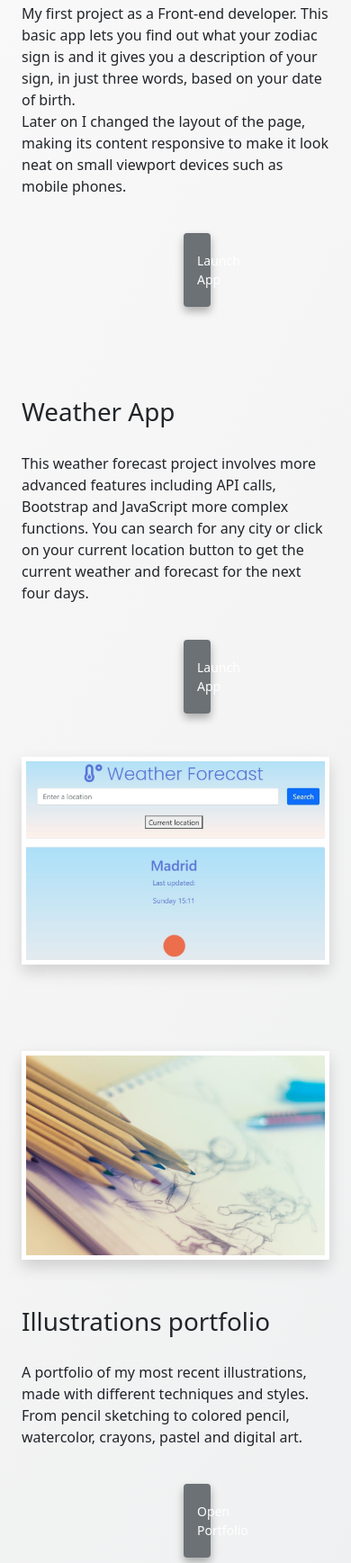
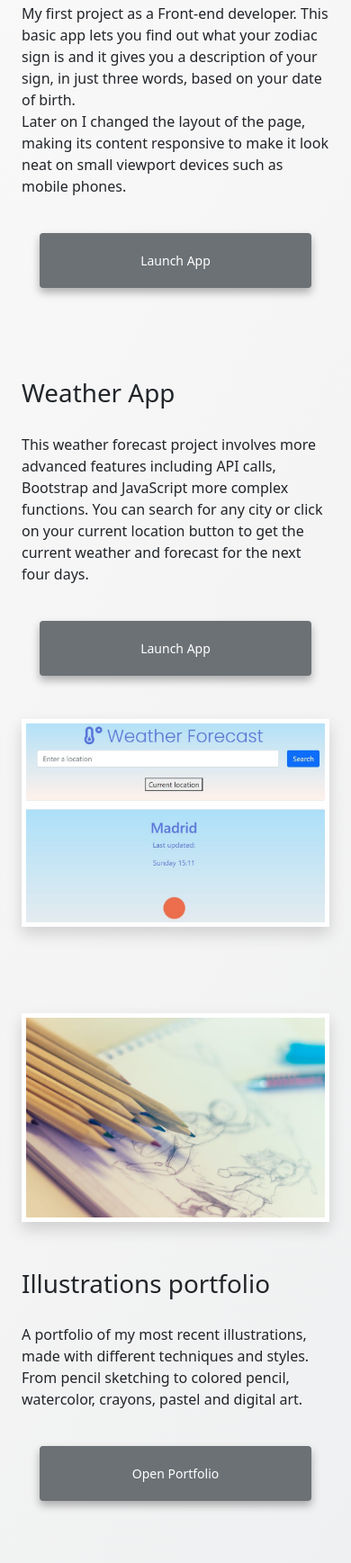
Before and after one commit to Servi90/marta-portfolio, a plain HTML site: page index.html in a window 390 px wide. Shown: the part 783-2520 px from the top of the page at 90% size. Drawn offline with nearby package versions, Linux system fonts and the light colour scheme.

Commit message:
Changed index buttons display and hover color

```diff
--- a/style.css
+++ b/style.css
@@ -65,6 +65,9 @@ body {
   color: var(--primary-color);
   border: 1px solid var(--primary-color);
 }
+.contact-link:hover {
+  color: lightskyblue;
+}
 
 .homepage-link {
   color: var(--primary-color);
@@ -94,8 +97,8 @@ body {
   text-decoration: var(--text-deco);
   color: white;
   text-align: center;
-  margin-left: 180px;
-  margin-right: 180px;
+  margin-left: 120px;
+  margin-right: 120px;
 }
 .zodiacButton a {
   color: white;
@@ -112,8 +115,8 @@ body {
   text-decoration: var(--text-deco);
   color: white;
   text-align: center;
-  margin-left: 180px;
-  margin-right: 180px;
+  margin-left: 120px;
+  margin-right: 120px;
 }
 .illuButton a {
   color: white;
@@ -130,8 +133,8 @@ body {
   padding: var(--padding);
   text-decoration: var(--text-deco);
   text-align: center;
-  margin-left: 180px;
-  margin-right: 180px;
+  margin-left: 120px;
+  margin-right: 120px;
 }
 .weatherButton a {
   color: white;
@@ -147,15 +150,18 @@ body {
   padding: var(--padding);
   text-decoration: var(--text-deco);
   text-align: center;
-  margin-left: 180px;
-  margin-right: 180px;
+  margin-left: 120px;
+  margin-right: 120px;
 }
 .photographsButton a {
   color: white;
   text-decoration: none;
 }
+.content-link:hover {
+  color: lightskyblue;
+}
 
-@media (max-width: 420px) {
+@media (max-width: 800px) {
   .nameBig {
     font-size: 30px;
   }
@@ -174,15 +180,23 @@ body {
 
   .weatherButton {
     font-size: var(--small-res-font);
+    margin-left: 20px;
+    margin-right: 20px;
   }
   .zodiacButton {
     font-size: var(--small-res-font);
+    margin-left: 20px;
+    margin-right: 20px;
   }
   .illuButton {
     font-size: var(--small-res-font);
+    margin-left: 20px;
+    margin-right: 20px;
   }
   .photographsButton {
     font-size: var(--small-res-font);
+    margin-left: 20px;
+    margin-right: 20px;
   }
 
   .email-link {
```
